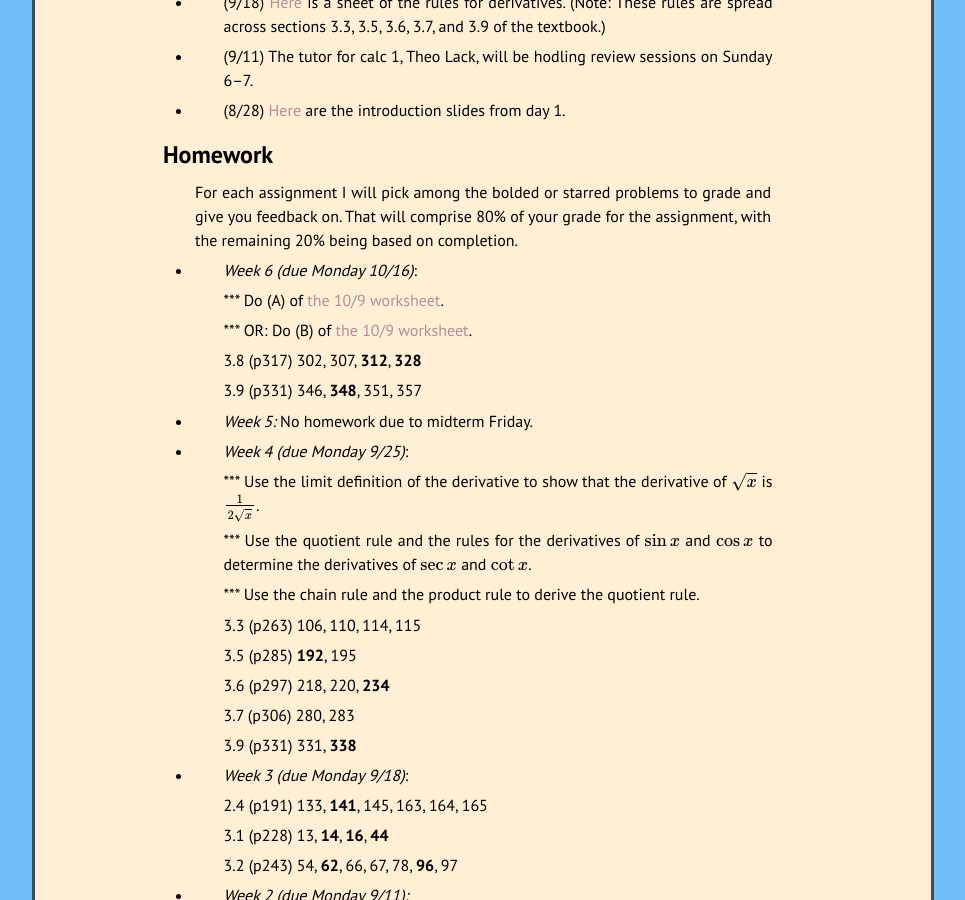
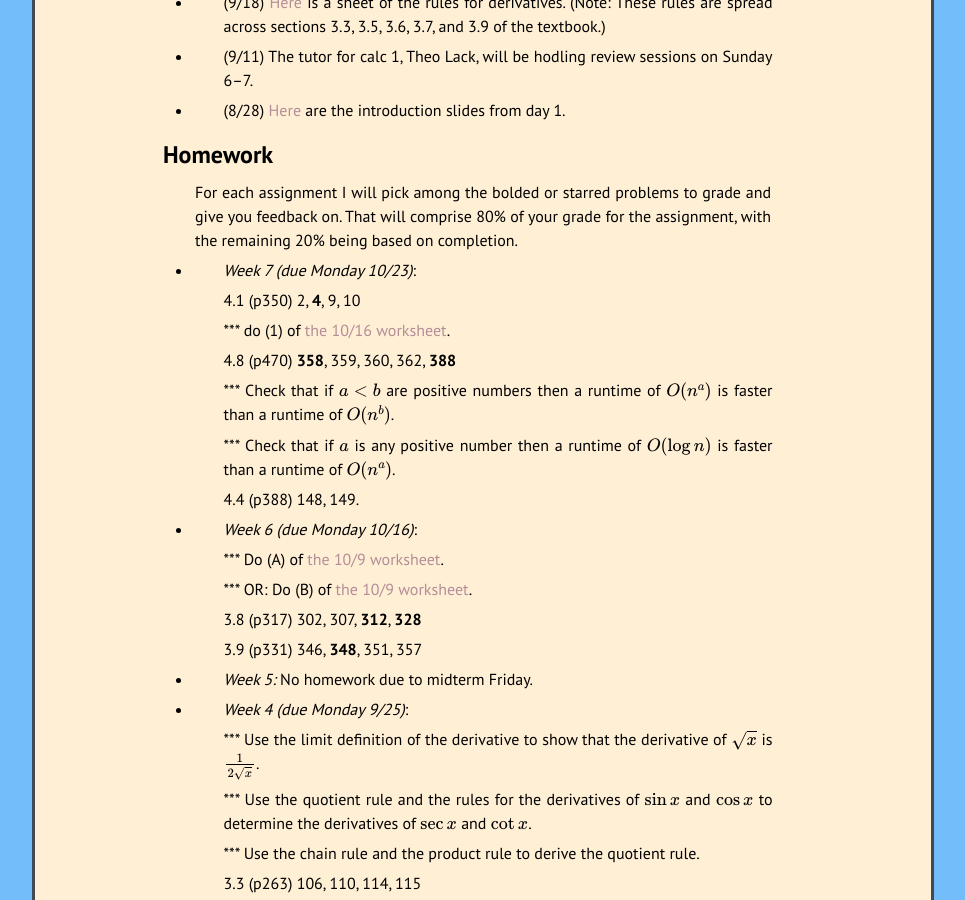
Before and after one commit to kamerynjw/kamerynjw.github.io, a Jekyll site: the page built from teaching/2023/math210.md, in a window 1280 px wide and 900 px high, scrolled down 752 px. Shown: the whole window, without its empty margins (157-1122 px from the left). Built offline with Jekyll 4.4.1, drawn with Linux system fonts in a browser that asks for light colours; nearby versions of some CDN libraries; formulas are drawn with MathJax 3; some of the changed text lies outside the part shown.

Commit message:
math 210 week 7 stuff

```diff
--- a/teaching/2023/math210.md
+++ b/teaching/2023/math210.md
@@ -32,6 +32,20 @@ Homework
 --------
 
 For each assignment I will pick among the bolded or starred problems to grade and give you feedback on. That will comprise 80% of your grade for the assignment, with the remaining 20% being based on completion.
+
+* *Week 7 (due Monday 10/23)*:
+
+   4.1 (p350) 2, **4**, 9, 10
+
+   *** do (1) of [the 10/16 worksheet](w10-16.pdf).
+
+   4.8 (p470) **358**, 359, 360, 362, **388**
+
+   *** Check that if $a < b$ are positive numbers then a runtime of $O(n^a)$ is faster than a runtime of $O(n^b)$.
+
+   *** Check that if $a$ is any positive number then a runtime of $O(\log n)$ is faster than a runtime of $O(n^a)$.
+
+   4.4 (p388) 148, 149.
 
 * *Week 6 (due Monday 10/16)*:
 
@@ -99,6 +113,10 @@ For each assignment I will pick among the bolded or starred problems to grade an
 
 In-class Worksheets
 --------
+
+* [10/18: Section 4.8](w10-18.pdf)
+
+* [10/16: Section 4.1](w10-16.pdf)
 
 * [10/13: Section 3.9](w10-13.pdf)
 
```
Also changed, not shown: teaching/2023/math211.md (+4 -0 lines), 2 other files.
